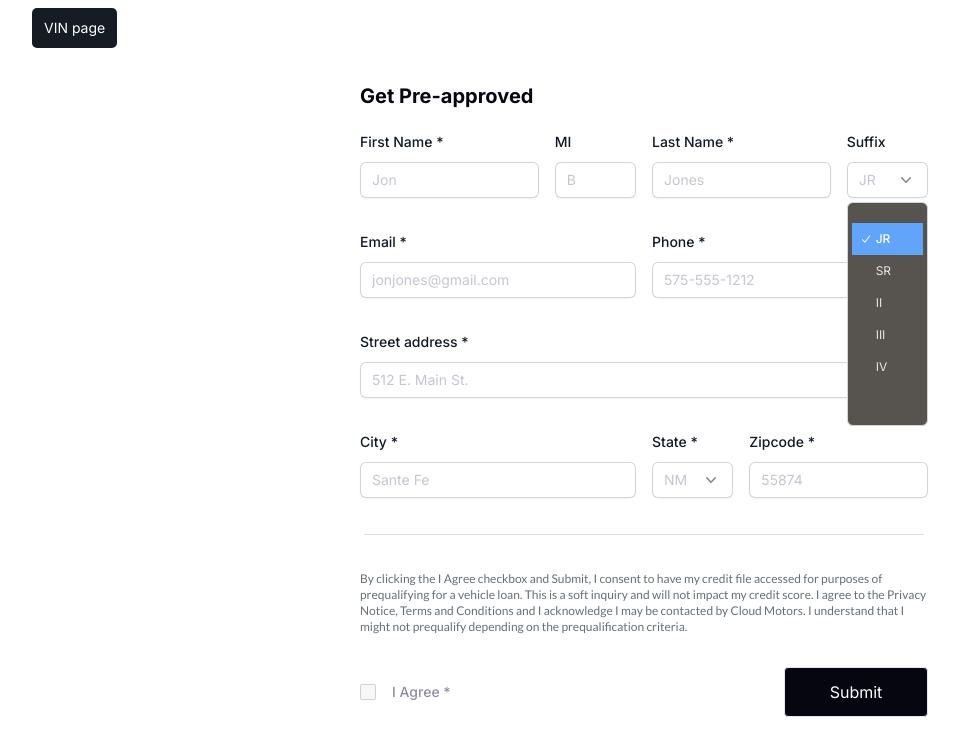
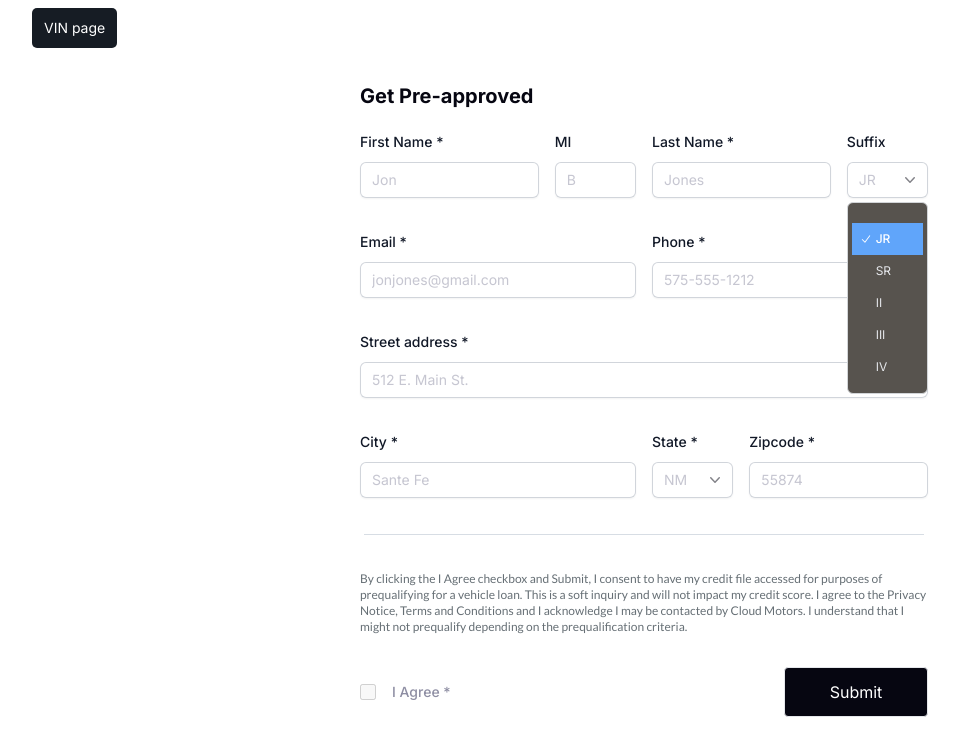
Before and after one commit to drivly/pre-approval, a Next.js app: page / in a window 1280 px wide. Both pictures are taken after a click on the button "JR". Shown: the top 756 px of the page, without its empty margins (0-959 px from the left). Built offline with nearby package versions, Linux system fonts and the light colour scheme.

Commit message:
restructured selectMenu, more consistent with other inputs

```diff
--- a/src/components/Footer.tsx
+++ b/src/components/Footer.tsx
@@ -7,7 +7,7 @@ export default function Footer() {
       <div className='flex items-center space-x-[6px]'>
         <Image src='/PoweredByDark.svg' alt='Powered by' width={117} height={22} />
       </div>
-      <div className='h-[20px] w-px bg-[#8792A2]' />
+      <div className='h-[20px] w-px bg-[#8792A2]/30' />
       <div className='flex space-x-6 font-sans text-[12px] leading-[22px] font-light tracking-[0.015em] text-[#8792A2]'>
         <a href='https://driv.ly/terms'>Terms</a>
         <a href='https://driv.ly/privacy'>Privacy</a>
--- a/src/components/SelectMenu.tsx
+++ b/src/components/SelectMenu.tsx
@@ -18,21 +18,23 @@ export default function SelectField(props: any) {
   console.log('method.field.value', method.field.value)
   return (
     <div className={`${variant} relative`}>
-      <label
+      <Listbox
+        {...method.field}
+        value={method.field.value ? method.field.value : cats[0].optionName}
+        name={name}
+        as='div'
+        className=''>
+        {({ open }) => (
+          <>
+            <Listbox.Label
               className={`${
                 errormsg ? 'text-red-400' : 'text-gray-900'
               } block text-sm font-medium leading-6 `}
               htmlFor={name}>
               {label}
-      </label>
-      <Listbox
-        {...method.field}
-        value={method.field.value ? method.field.value : cats[0].optionName}
-        name={name}
-        as='div'
-        className='mt-2'>
-        {({ open }) => (
-          <div className=' h-full w-full'>
+            </Listbox.Label>
+
+            <div className='relative mt-2 h-full w-full'>
               <Listbox.Button
                 className={`${
                   errormsg
@@ -40,17 +42,19 @@ export default function SelectField(props: any) {
                     : 'outline-none ring-gray-300 focus:ring-2 focus:ring-inset focus:ring-DRIVLY'
                 } block h-[36px] w-full rounded-md border-0 px-3 text-left text-gray-900 shadow-sm ring-1 ring-inset  sm:max-w-xs sm:text-sm sm:leading-6`}>
                 <div className='flex h-full w-full cursor-pointer items-center justify-between'>
-                <p
+                  <span
                     className={`${
                       method.field.value !== undefined ? 'text-gray-900' : 'text-[#8E8EA3]/50'
                     }  w-full flex-1 text-sm font-normal`}>
                     {method.field.value ? method.field.value : cats[0].optionName}
-                </p>
-                <ChevronDownIcon className='h-5 w-5 text-skin-base/50' />
+                  </span>
+                  <span className='pointer-events-none absolute inset-y-0 right-0 flex items-center pr-2'>
+                    <ChevronDownIcon className='h-5 w-5 text-skin-base/50' aria-hidden='true' />
+                  </span>
                 </div>
               </Listbox.Button>
               {open && (
-              <Listbox.Options className='absolute left-0 z-10 mt-1 h-56 w-full overflow-auto rounded-md border border-BORDER_DARK bg-stone-600 py-1 scrollbar-hide'>
+                <Listbox.Options className='absolute left-0 z-10 mt-1 h-48 w-full overflow-auto rounded-md border border-BORDER_DARK bg-stone-600 py-1 scrollbar-hide'>
                   {cats.map((cat: any, i: number) => (
                     <Listbox.Option
                       key={i}
@@ -63,7 +67,9 @@ export default function SelectField(props: any) {
                       {({ selected }) => (
                         <>
                           <span
-                          className={`block truncate ${selected ? 'font-medium' : 'font-normal'}`}>
+                            className={`block truncate ${
+                              selected ? 'font-medium' : 'font-normal'
+                            }`}>
                             {cat.value}
                           </span>
                           {selected ? (
@@ -78,8 +84,6 @@ export default function SelectField(props: any) {
                 </Listbox.Options>
               )}
             </div>
-        )}
-      </Listbox>
             {errormsg && (
               <span
                 className={`${
@@ -88,6 +92,9 @@ export default function SelectField(props: any) {
                 {errormsg?.toString()}
               </span>
             )}
+          </>
+        )}
+      </Listbox>
     </div>
   )
 }
```
Lines whose indentation alone changed are shown as unchanged.
